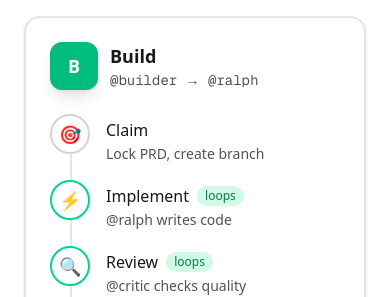
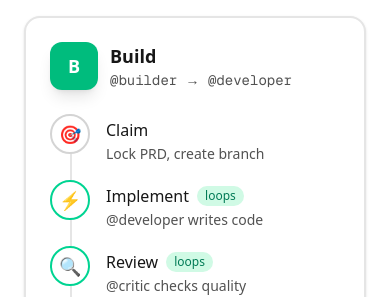
Before and after one commit to mdmagnuson-creator/opencode-toolkit-website, a Next.js app: page / in a window 390 px wide. Shown: the part 4051-4348 px from the top of the page. Built offline with nearby package versions, Linux system fonts and the light colour scheme.

Commit message:
fix(homepage): Replace non-existent @ralph with @developer
- Update TheLoop component to reference @developer
- Update AgentRelationshipDiagram to show developer agent
- Fix concepts page to use actual primary agents
- Fix homepage getting started section

```diff
--- a/src/app/concepts/page.tsx
+++ b/src/app/concepts/page.tsx
@@ -214,7 +214,7 @@ export default function ConceptsPage() {
                   Primary Agents
                 </p>
                 <div className="flex flex-wrap justify-center gap-2">
-                  {["@builder", "@ralph", "@overlord", "@felix"].map((agent) => (
+                  {["@builder", "@planner", "@toolkit", "@e2e-tester"].map((agent) => (
                     <span
                       key={agent}
                       className="rounded-lg border border-blue-200 bg-blue-50 px-3 py-1.5 text-sm font-medium text-blue-900 dark:border-blue-800 dark:bg-blue-950 dark:text-blue-200"
--- a/src/app/page.tsx
+++ b/src/app/page.tsx
@@ -375,8 +375,8 @@ export default function Home() {
                     @builder
                   </code>
                   ,{" "}
-                  <code className="rounded bg-neutral-100 px-1.5 py-0.5 font-mono text-xs sm:text-sm dark:bg-neutral-800">
-                    @ralph
+                   <code className="rounded bg-neutral-100 px-1.5 py-0.5 font-mono text-xs sm:text-sm dark:bg-neutral-800">
+                    @developer
                   </code>
                   , and the rest of the system.
                 </p>
--- a/src/components/AgentRelationshipDiagram.tsx
+++ b/src/components/AgentRelationshipDiagram.tsx
@@ -3,7 +3,7 @@
 export function AgentRelationshipDiagram() {
   const primaryAgents = [
     { initial: "B", name: "builder" },
-    { initial: "R", name: "ralph" },
+    { initial: "D", name: "developer" },
     { initial: "P", name: "planner" },
     { initial: "T", name: "toolkit" },
   ];
--- a/src/components/TheLoop.tsx
+++ b/src/components/TheLoop.tsx
@@ -58,7 +58,7 @@ const phases: Phase[] = [
   {
     id: "build",
     name: "Build",
-    agent: "@builder → @ralph",
+    agent: "@builder → @developer",
     agentIcon: "B",
     color: "bg-emerald-500",
     darkColor: "dark:bg-emerald-600",
@@ -73,7 +73,7 @@ const phases: Phase[] = [
         id: "implement",
         label: "Implement",
         icon: "⚡",
-        description: "@ralph writes code",
+        description: "@developer writes code",
         isLoop: true,
       },
       {
```
